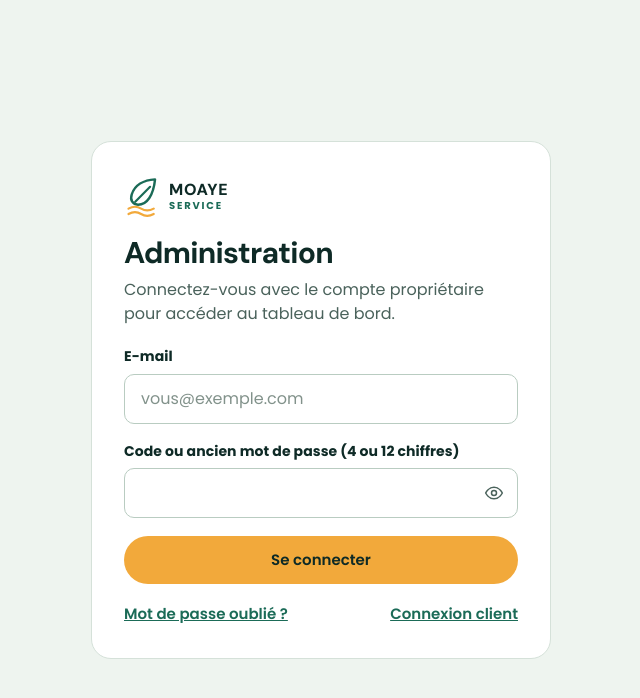
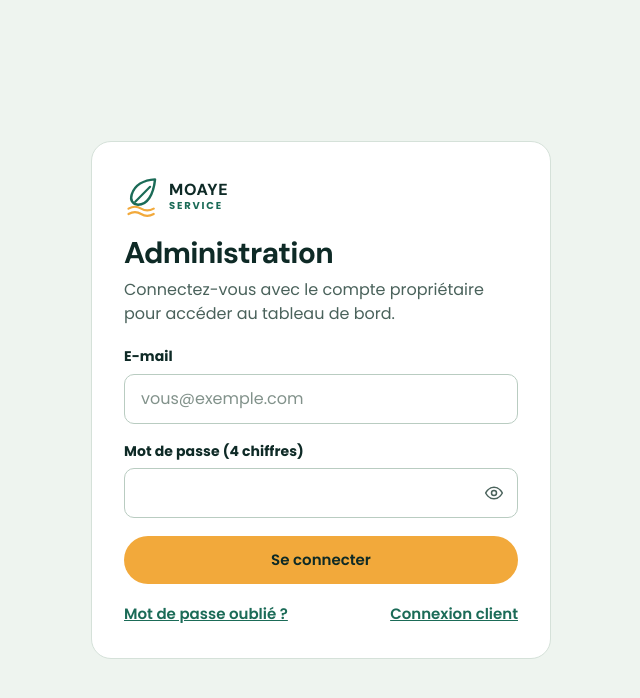
Before and after one commit to MOAYESERVICE/Moaye-Service_, a Next.js app in the folder frontend/: page /connexion-admin in a window 1280 px wide. Shown: the top 698 px of the page, without its empty margins (319-959 px from the left). Built offline with nearby package versions, Linux system fonts and the light colour scheme.

Commit message:
Modifier le libellé du mot de passe

```diff
--- a/frontend/components/auth/LoginForm.tsx
+++ b/frontend/components/auth/LoginForm.tsx
@@ -38,7 +38,7 @@ export default function LoginForm({ adminOnly = false }: { adminOnly?: boolean }
         </div>
       )}
       <AuthField id="email" label="E-mail" type="email" placeholder="vous@exemple.com" auto="email" error={errors.email?.message} registration={register("email")} />
-      <AuthField id="password" label="Code ou ancien mot de passe (4 ou 12 chiffres)" type="password" auto="current-password" inputMode="numeric" maxLength={12} error={errors.password?.message} registration={register("password")} />
+      <AuthField id="password" label="Mot de passe (4 chiffres)" type="password" auto="current-password" inputMode="numeric" maxLength={12} error={errors.password?.message} registration={register("password")} />
       <SubmitButton loading={isSubmitting} label="Se connecter" loadingLabel="Connexion…" />
     </form>
   );
```
